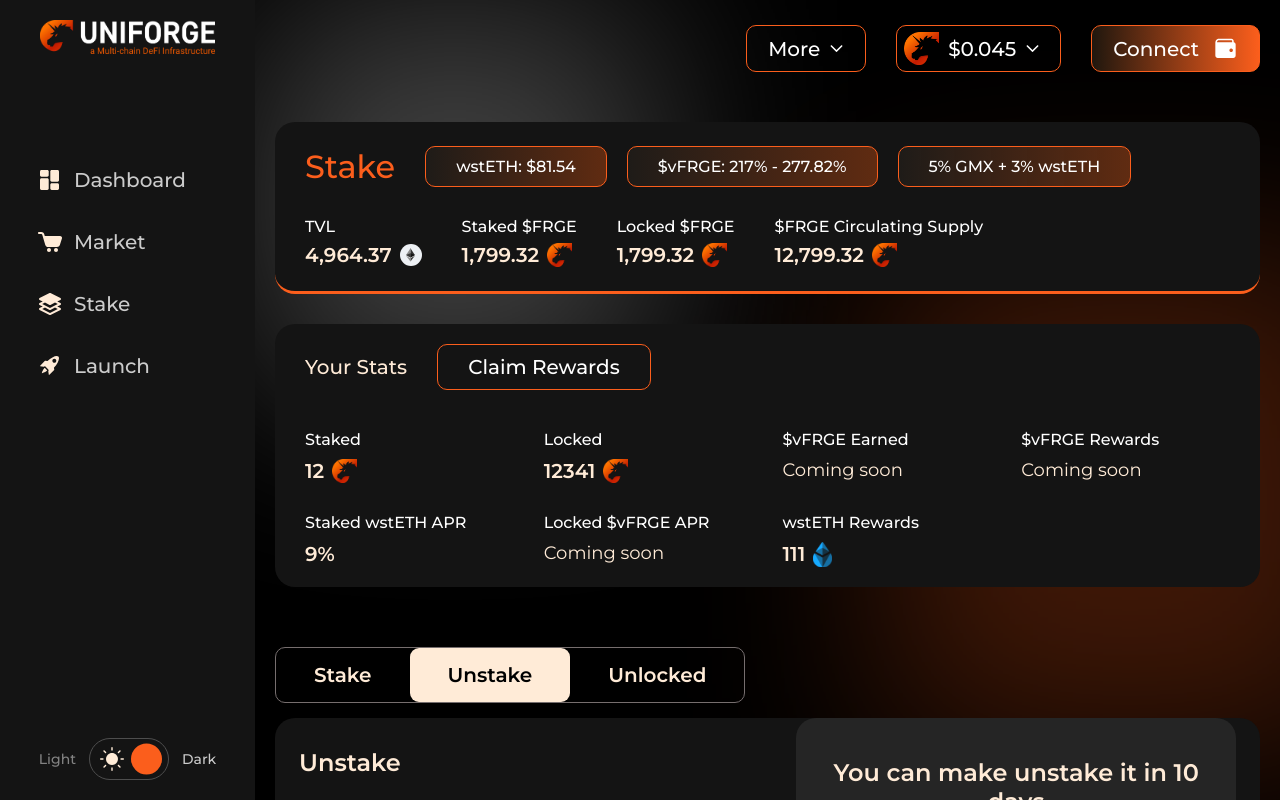
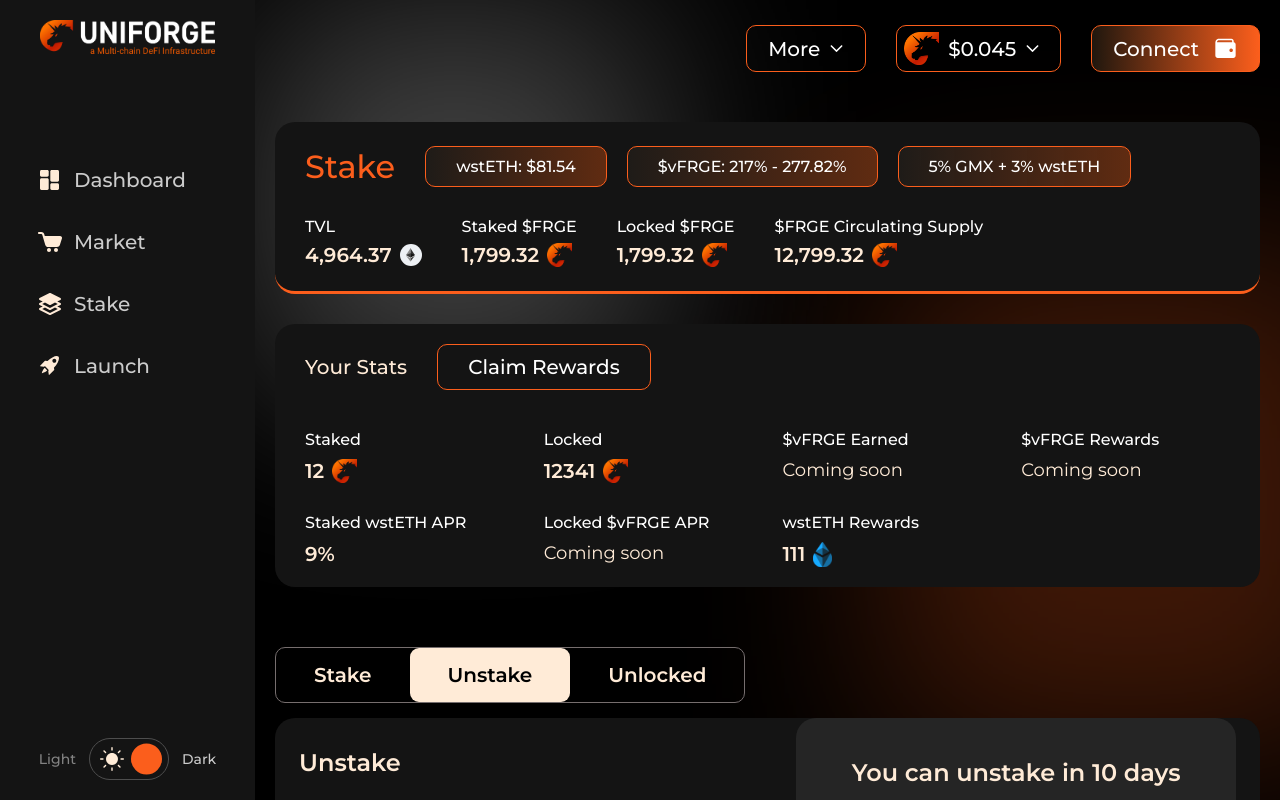
Before and after one commit to 0xkazashi/uniforge, a React (Create React App) app: page /stake in a window 1280 px wide. Both pictures are taken after a click on the element "Unstake". Built offline with nearby package versions, Linux system fonts and the light colour scheme.

Commit message:
Update index.jsx

```diff
--- a/src/pages/Stake/index.jsx
+++ b/src/pages/Stake/index.jsx
@@ -345,14 +345,14 @@
 
                             <div className="stake__stake--text--border">
                                 <p className="text">
-                                    Unstake $vFRGE will automatically claim any accumulated rewards.
+                                    Unstaking $vFRGE will automatically claim any accumulated rewards.
                                 </p>
                             </div>
                         </div>
 
                         <div className="stake__stake--form">
                             <p className="subtitle center w100">
-                                You can make unstake it in 10 days
+                                You can unstake in 10 days
                             </p>
 
                             <InputBlock placeholder="Redeem" />
```
